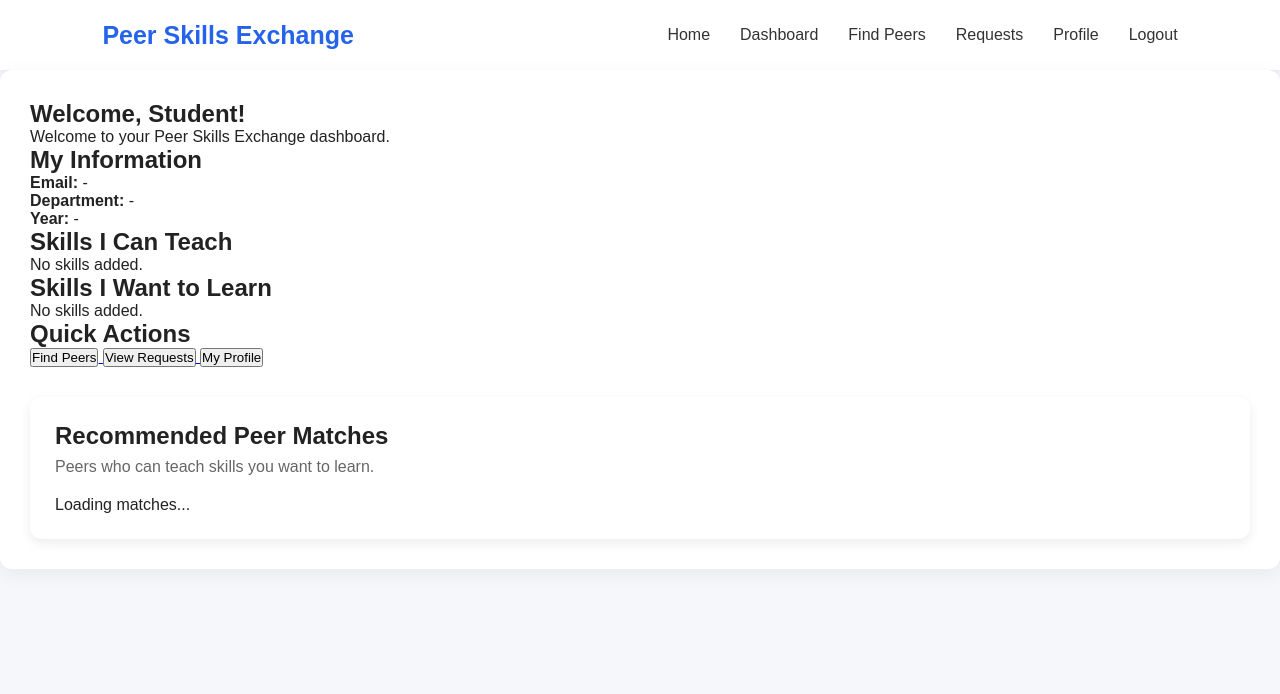
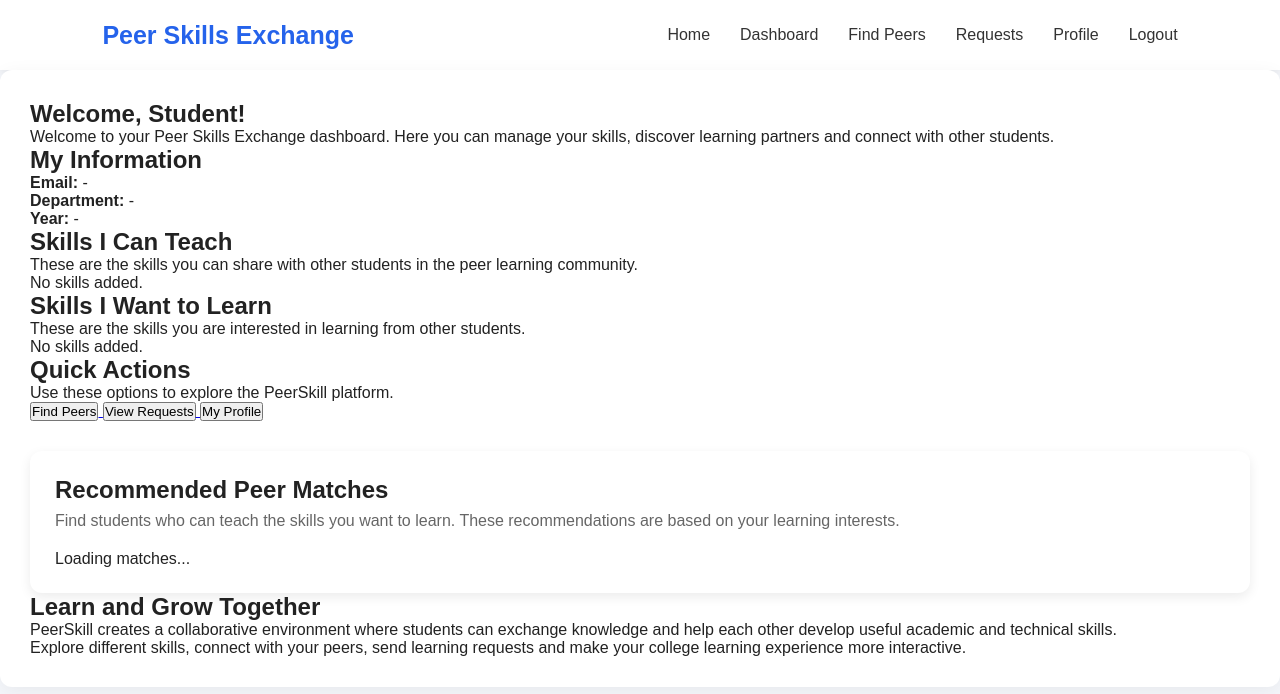
Before and after one commit to sharadachatte-afk/PeerSkillExchange, a website: page dashboard.html in a window 1280 px wide. Drawn offline with Linux system fonts and the light colour scheme.

Commit message:
Update dashboard.html

```diff
--- a/dashboard.html
+++ b/dashboard.html
@@ -9,13 +9,14 @@
 
     <title>Dashboard - Peer Skills Exchange</title>
 
+    <!-- CSS file is in the root folder -->
     <link rel="stylesheet" href="style.css">
 
 </head>
 
 <body>
 
-    <!-- NAVBAR -->
+    <!-- ================= NAVBAR ================= -->
 
     <nav class="navbar">
 
@@ -25,26 +26,40 @@
 
         <div class="nav-links">
 
-            <a href="index.html">Home</a>
+            <a href="index.html">
+                Home
+            </a>
 
-            <a href="dashboard.html">Dashboard</a>
+            <a href="dashboard.html">
+                Dashboard
+            </a>
 
-            <a href="find-peers.html">Find Peers</a>
+            <a href="find-peers.html">
+                Find Peers
+            </a>
 
-            <a href="requests.html">Requests</a>
+            <a href="requests.html">
+                Requests
+            </a>
 
-            <a href="profile.html">Profile</a>
+            <a href="profile.html">
+                Profile
+            </a>
 
-            <a href="#" onclick="logout()">Logout</a>
+            <a href="#" onclick="logout(); return false;">
+                Logout
+            </a>
 
         </div>
 
     </nav>
 
 
-    <!-- DASHBOARD -->
+    <!-- ================= DASHBOARD ================= -->
 
     <section class="dashboard-section">
+
+        <div class="dashboard-header">
 
             <h1>
                 Welcome, <span id="studentName">Student</span>!
@@ -52,10 +67,14 @@
 
             <p>
                 Welcome to your Peer Skills Exchange dashboard.
+                Here you can manage your skills, discover learning
+                partners and connect with other students.
             </p>
 
+        </div>
 
-        <!-- STUDENT INFORMATION -->
+
+        <!-- ================= STUDENT INFORMATION ================= -->
 
         <div class="dashboard-card">
 
@@ -79,73 +98,134 @@
         </div>
 
 
-        <!-- SKILLS I CAN TEACH -->
+        <!-- ================= SKILLS I CAN TEACH ================= -->
 
         <div class="dashboard-card">
 
             <h2>Skills I Can Teach</h2>
 
+            <p>
+                These are the skills you can share with other
+                students in the peer learning community.
+            </p>
+
             <div id="teachSkillsContainer">
-                <p>No skills added.</p>
+
+                <p>
+                    No skills added.
+                </p>
+
             </div>
 
         </div>
 
 
-        <!-- SKILLS I WANT TO LEARN -->
+        <!-- ================= SKILLS I WANT TO LEARN ================= -->
 
         <div class="dashboard-card">
 
             <h2>Skills I Want to Learn</h2>
 
+            <p>
+                These are the skills you are interested in learning
+                from other students.
+            </p>
+
             <div id="learnSkillsContainer">
-                <p>No skills added.</p>
+
+                <p>
+                    No skills added.
+                </p>
+
             </div>
 
         </div>
 
 
-        <!-- QUICK ACTIONS -->
+        <!-- ================= QUICK ACTIONS ================= -->
 
         <div class="dashboard-card">
 
             <h2>Quick Actions</h2>
 
+            <p>
+                Use these options to explore the PeerSkill platform.
+            </p>
+
+            <div class="quick-actions">
+
                 <a href="find-peers.html">
-                <button type="button">Find Peers</button>
+                    <button type="button">
+                        Find Peers
+                    </button>
                 </a>
 
                 <a href="requests.html">
-                <button type="button">View Requests</button>
+                    <button type="button">
+                        View Requests
+                    </button>
                 </a>
 
                 <a href="profile.html">
-                <button type="button">My Profile</button>
+                    <button type="button">
+                        My Profile
+                    </button>
                 </a>
 
             </div>
 
+        </div>
 
-        <!-- RECOMMENDED MATCHES -->
+
+        <!-- ================= RECOMMENDED MATCHES ================= -->
 
         <div class="matches-section">
 
-            <h2>Recommended Peer Matches</h2>
+            <h2>
+                Recommended Peer Matches
+            </h2>
 
             <p>
-                Peers who can teach skills you want to learn.
+                Find students who can teach the skills you want
+                to learn. These recommendations are based on
+                your learning interests.
             </p>
 
             <div id="matchResults">
-                <p>Loading matches...</p>
+
+                <p>
+                    Loading matches...
+                </p>
+
             </div>
+
+        </div>
+
+
+        <!-- ================= INFORMATION ================= -->
+
+        <div class="dashboard-card">
+
+            <h2>Learn and Grow Together</h2>
+
+            <p>
+                PeerSkill creates a collaborative environment where
+                students can exchange knowledge and help each other
+                develop useful academic and technical skills.
+            </p>
+
+            <p>
+                Explore different skills, connect with your peers,
+                send learning requests and make your college learning
+                experience more interactive.
+            </p>
 
         </div>
 
     </section>
 
 
-    <!-- JAVASCRIPT -->
+    <!-- ================= JAVASCRIPT ================= -->
 
     <script src="dashboard.js"></script>
 
```
Lines whose indentation alone changed are shown as unchanged.
